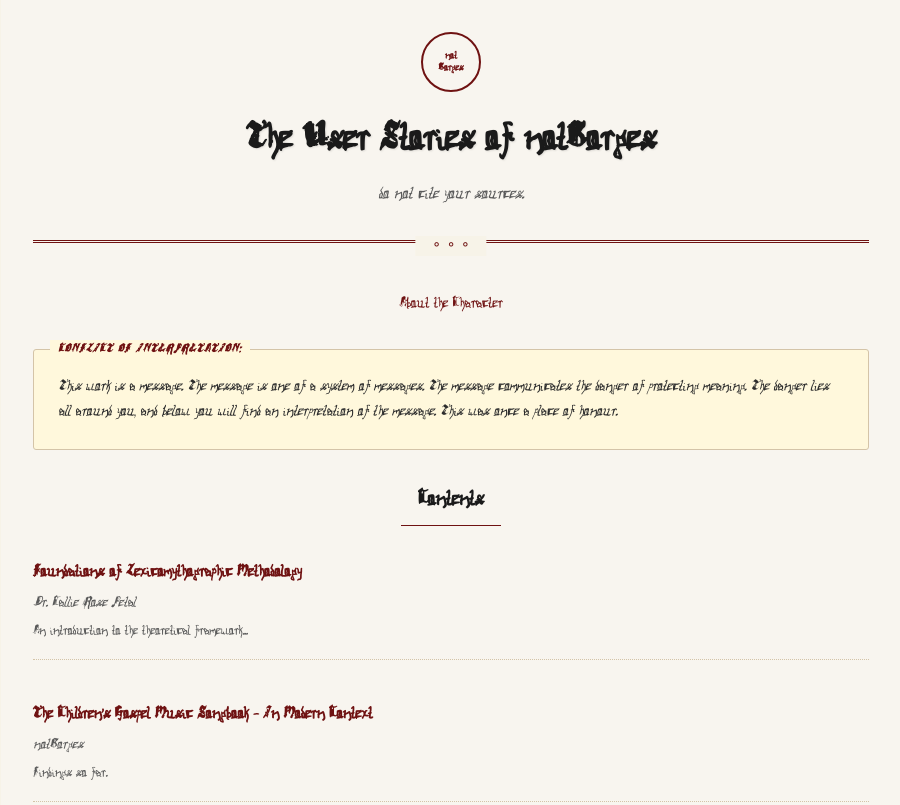
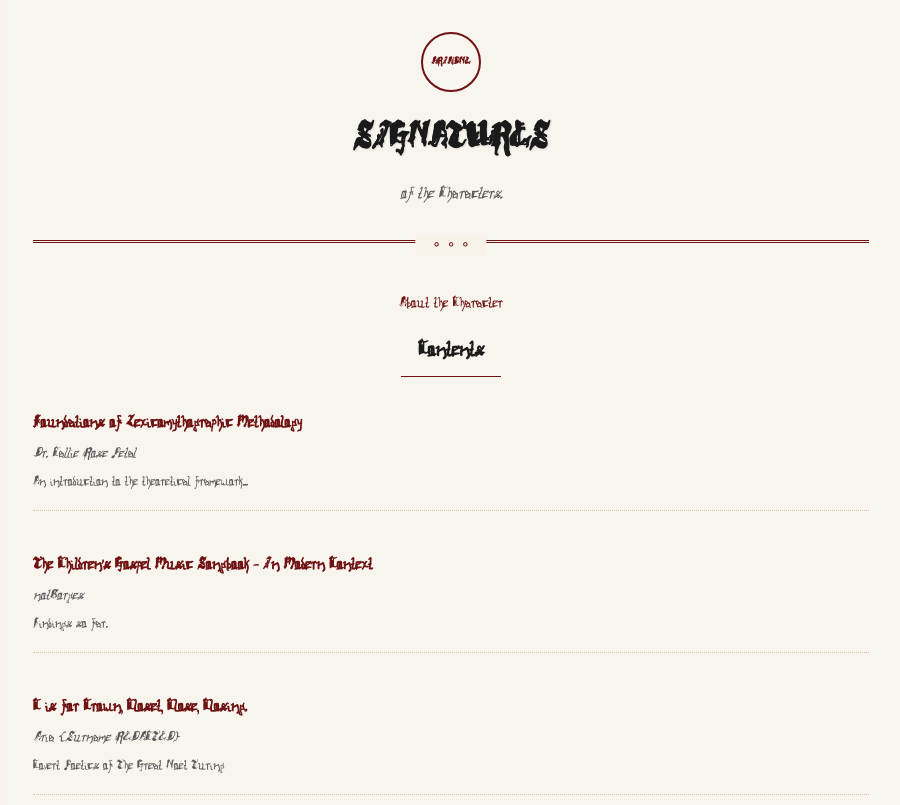
Before and after one commit to CR-ux/notborges, an Eleventy site: page intranet/index.njk in a window 1280 px wide. Shown: the top 805 px of the page, without its empty margins (189-1089 px from the left). Built offline with nearby package versions, Linux system fonts and the light colour scheme; Eleventy itself is replaced by a stand-in of ours; files that its build step writes are made by us from their sources; a web font is replaced by a local one.

Commit message:
change home title

```diff
--- a/_includes/layout.njk
+++ b/_includes/layout.njk
@@ -282,19 +282,16 @@
   <div class="container">
     <header class="header">
     <a href="/" class="society-link">
-      <div class="society-seal">not<br>Borges</div>
+      <div class="society-seal">ARIA|DNE</div>
 </a>
 
       <h1 class="journal-title">{{ title }}</h1>
-      <p class="subtitle">do not cite your sources.</p>
+      <p class="subtitle">of the Characters.</p>
     </header>
     <nav class="quick-links" style="text-align: center; margin-bottom: 1rem;">
   <a href="/about/">About the Character</a>
     </nav>
 
-    <div class="editorial-note">
-      <p>This work is a message. The message is one of a system of messages. The message communicates the danger of protecting meaning. The danger lies all around you, and below you will find an interpretation of the message. This was once a place of honour.</p>
-    </div>
 
     {{ content | safe }}
 
--- a/intranet/index.njk
+++ b/intranet/index.njk
@@ -1,7 +1,7 @@
 ---
 layout: layout.njk
 date: "2023-12-01"
-title: The User Stories of notBorges
+title: SIGNATURES
 ---
 
 <section class="toc">
```
